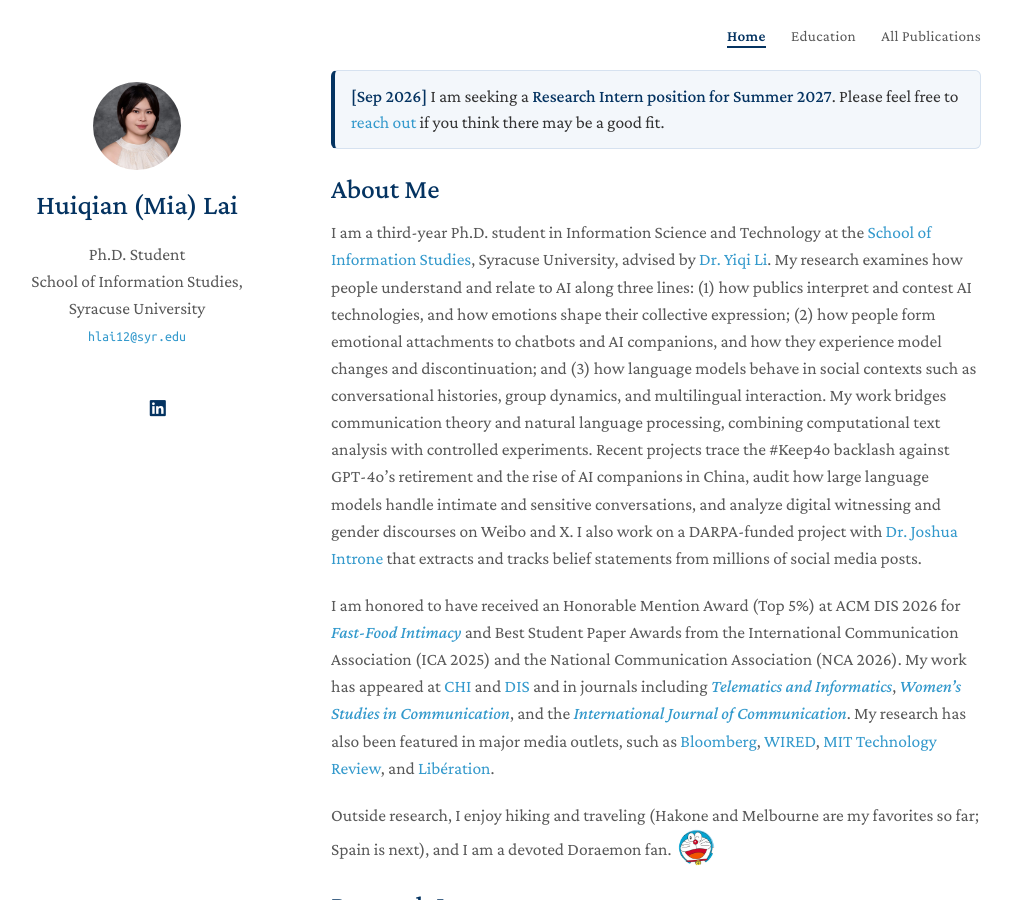
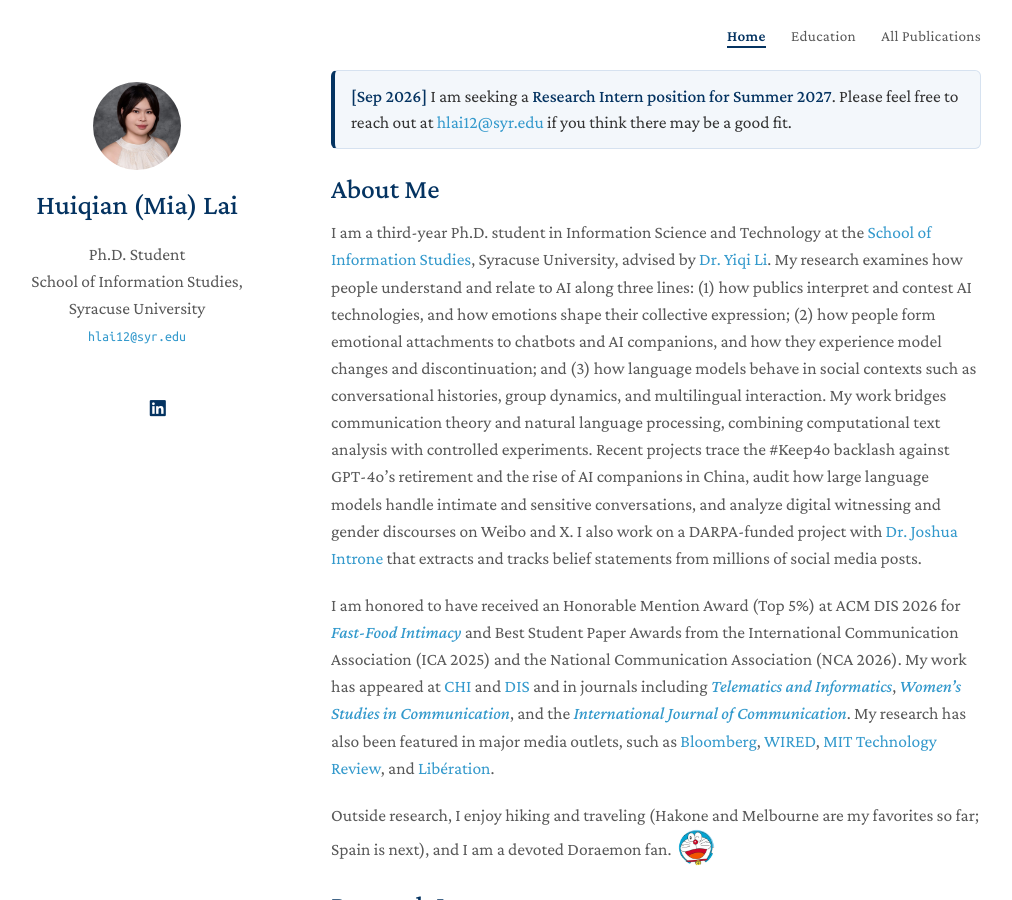
Before and after one commit to HuiqianLai/HuiqianLai.github.io, a Jekyll site: the page built from index.md, in a window 1280 px wide and 900 px high. Shown: the whole window, without its empty margins (139-1151 px from the left). Built offline with Jekyll 4.4.1, drawn with Linux system fonts in a browser that asks for light colours; a style sheet for code colours, icons or effects is not loaded.

Commit message:
Show email address in internship notice
Co-Authored-By: Claude Opus 5 (1M context) <noreply@anthropic.com>

```diff
--- a/index.md
+++ b/index.md
@@ -3,7 +3,7 @@ layout: homepage
 ---
 
 <div class="notice">
-  <strong>[Sep 2026]</strong> I am seeking a <strong>Research Intern position for Summer 2027</strong>. Please feel free to <a href="mailto:hlai12@syr.edu">reach out</a> if you think there may be a good fit.
+  <strong>[Sep 2026]</strong> I am seeking a <strong>Research Intern position for Summer 2027</strong>. Please feel free to reach out at <a href="mailto:hlai12@syr.edu">hlai12@syr.edu</a> if you think there may be a good fit.
 </div>
 
 ## About Me
```
